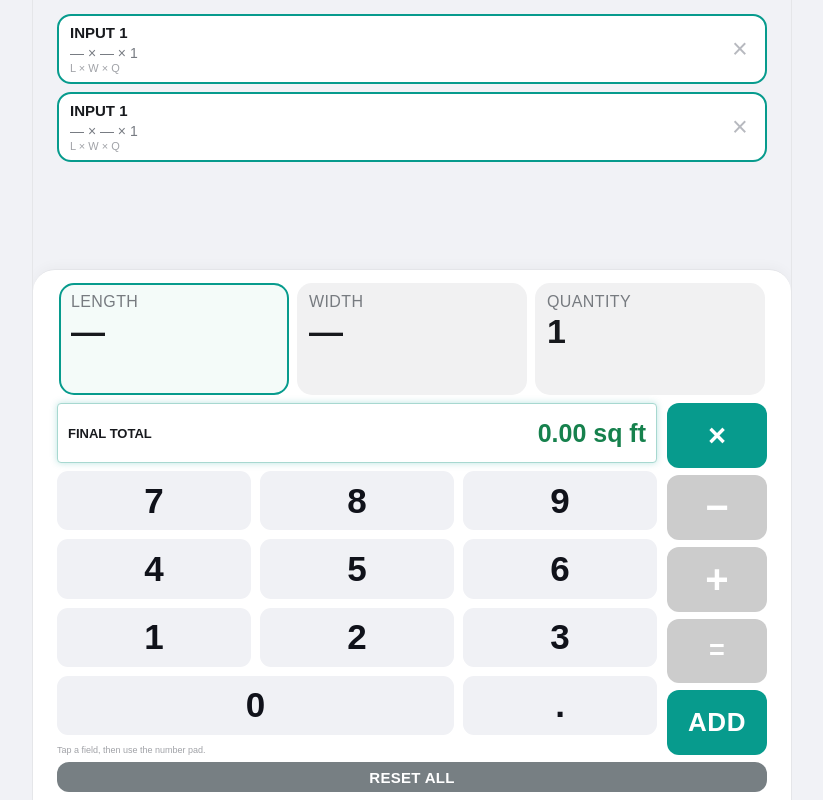
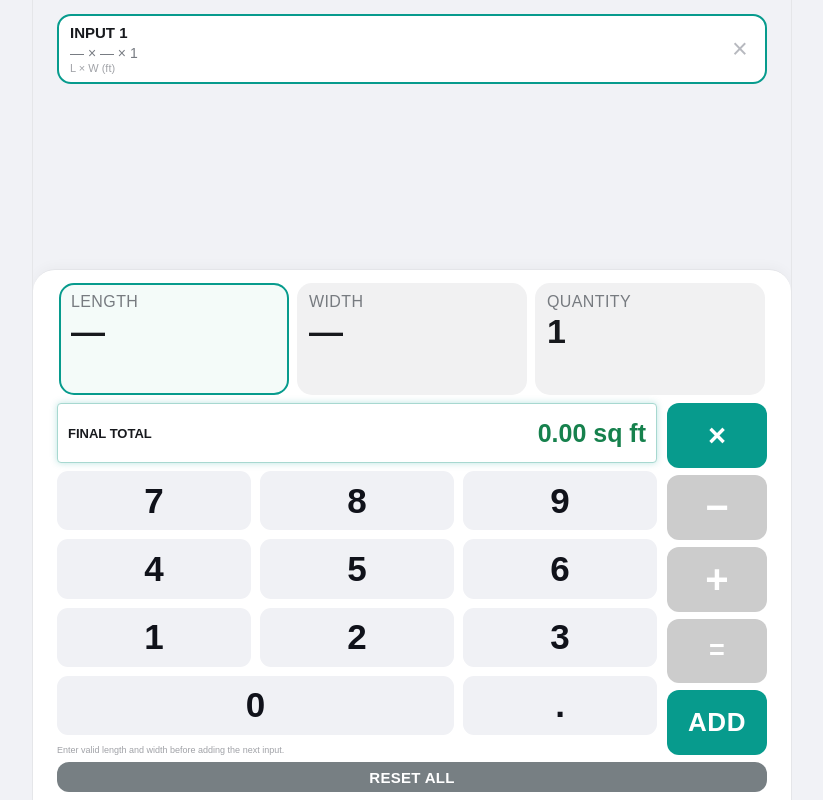
Before and after one commit to ajaykaklotar01/M-G-CALCULATOR, a plain HTML site: page calculator-preview.html in a window 1280 px wide. Both pictures are taken after a click on the button "ADD". Shown: the whole page, without its empty margins (228-1051 px from the left). Drawn offline with Linux system fonts and the light colour scheme.

Commit message:
Show converted dimensions and prevent skipped empty inputs

```diff
--- a/calculator-preview.html
+++ b/calculator-preview.html
@@ -110,6 +110,7 @@ function inchesToFeet(inches){
 }
 function roundToTwo(value){return Math.floor((value+Number.EPSILON)*100+0.5)/100;}
 function format(value){return roundToTwo(value).toFixed(2);}
+function formatFeet(value){return Number.isInteger(value)?value+" ft":value.toFixed(2).replace(/0+$/,"").replace(/\.$/,"")+" ft";}
 function rowResult(row){
   if(row.length===""&&row.width==="")return null;
   if(row.length===""||row.width==="")return null;
@@ -121,13 +122,14 @@ function escapeText(value){return String(value).replace(/[&<>"']/g,ch=>({"&":"&a
 function render(){
   list.innerHTML="";
   let total=0;
-  rows.forEach(row=>{
+  rows.forEach((row,index)=>{
     const result=rowResult(row);
     if(result!==null)total+=result;
     const card=document.createElement("article");
     card.className="measurement"+(row.id===activeId?" active":"");
     const summary=(row.length||"—")+" × "+(row.width||"—")+" × "+(row.pieces||"1");
-    card.innerHTML='<div><div class="measurement-title">INPUT '+row.id+'</div><div class="measurement-summary">'+escapeText(summary)+'</div><div class="measurement-caption">L × W × Q</div></div><button class="delete" type="button" aria-label="Remove input '+row.id+'">×</button>';
+    const feetSummary=row.length!==""&&row.width!==""?formatFeet(inchesToFeet(Number(row.length)))+" × "+formatFeet(inchesToFeet(Number(row.width))):"L × W (ft)";
+    card.innerHTML='<div><div class="measurement-title">INPUT '+(index+1)+'</div><div class="measurement-summary">'+escapeText(summary)+'</div><div class="measurement-caption">'+escapeText(feetSummary)+'</div></div><button class="delete" type="button" aria-label="Remove input '+(index+1)+'">×</button>';
     card.addEventListener("click",event=>{
       if(event.target.closest(".delete"))return;
       activeId=row.id;activeField="length";render();
@@ -149,8 +151,10 @@ function render(){
   document.querySelectorAll(".field").forEach(el=>el.classList.toggle("selected",el.dataset.select===activeField));
 }
 function addRow(){
+  const current=rows.find(item=>item.id===activeId);
+  if(!current||rowResult(current)===null){$("status").textContent="Enter valid length and width before adding the next input.";return;}
   const row={id:nextId++,length:"",width:"",pieces:"1"};
-  rows.push(row);activeId=row.id;activeField="length";render();
+  rows.push(row);activeId=row.id;activeField="length";render();$("status").textContent="INPUT "+rows.length+" added. Enter its length and width.";
 }
 function enterKey(value){
   const row=rows.find(item=>item.id===activeId);
```
